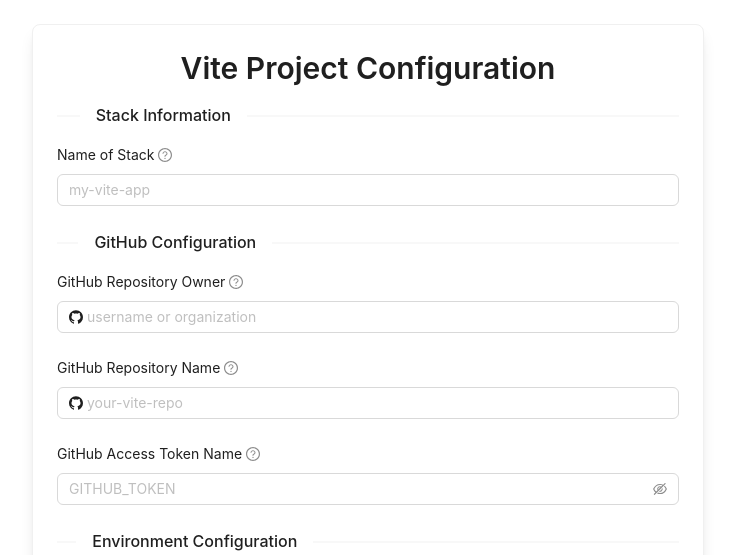
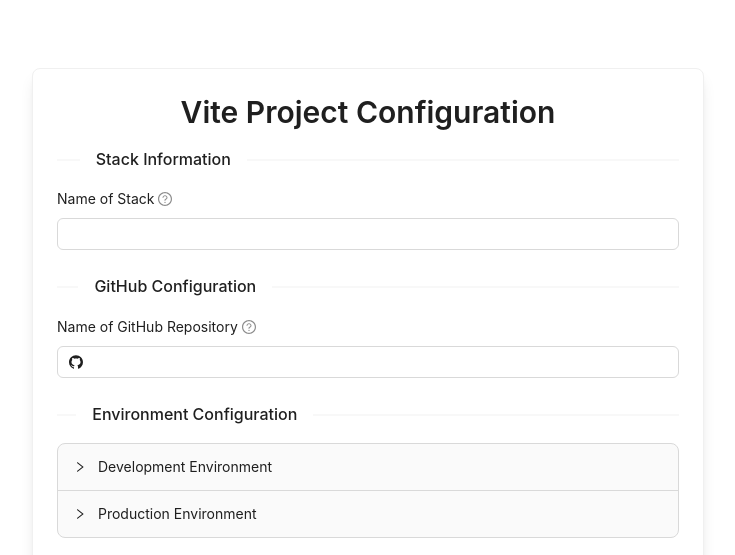
Before and after one commit to stevensblueprint/genesis, a React (Vite) app: page /vite_form in a window 1280 px wide. Shown: the top 555 px of the page, without its empty margins (272-1007 px from the left). Built offline with nearby package versions, Linux system fonts and the light colour scheme; no server answers; what @aws-amplify/ui-react, aws-amplify would draw is missing.

Commit message:
feat: improved ux by auto populating values based on stackname

```diff
--- a/src/pages/ViteForm.tsx
+++ b/src/pages/ViteForm.tsx
@@ -99,7 +99,6 @@
       }
 
       const data = await response.json();
-      // console.log('Success:', data);
       setSuccessMessage(
         `Project deployment ID ${data.deployment_id} initiated successfully! You'll receive an e-mail when the deployment is complete.`
       );
@@ -225,7 +224,51 @@
           />
         )}
 
-        <Form form={form} layout="vertical" onFinish={onFinish}>
+        <Form
+          form={form}
+          layout="vertical"
+          onFinish={onFinish}
+          onValuesChange={(changedValues, allValues) => {
+            if (changedValues.config?.name) {
+              const newStackName = changedValues.config.name;
+              form.setFieldsValue({
+                config: {
+                  ...allValues.config,
+                  githubRepoName: newStackName,
+                  dev: {
+                    ...allValues.config.dev,
+                    pipelineConfig: {
+                      ...allValues.config.dev?.pipelineConfig,
+                      name: `${newStackName}-pipeline-test`,
+                    },
+                    s3Config: {
+                      ...allValues.config.dev?.s3Config,
+                      bucketName: `${newStackName}-bucket-test`,
+                      artifactsBucket: `${newStackName}-artifacts-test`,
+                    },
+                  },
+                  prod: {
+                    ...allValues.config.prod,
+                    pipelineConfig: {
+                      ...allValues.config.prod?.pipelineConfig,
+                      name: `${newStackName}-pipeline-prod`,
+                    },
+                    s3Config: {
+                      ...allValues.config.prod?.s3Config,
+                      bucketName: `${newStackName}-bucket-prod`,
+                      artifactsBucket: `${newStackName}-artifacts-prod`,
+                    },
+                  },
+                },
+              });
+            }
+          }}
+          initialValues={{
+            config: {
+              githubRepoOwner: "stevensblueprint",
+            },
+          }}
+        >
           <Divider orientation="left">Stack Information</Divider>
           <Form.Item
             name={["config", "name"]}
@@ -233,42 +276,18 @@
             rules={[{ message: "Please input the stack name" }]}
             tooltip="A unique name for your project stack"
           >
-            <Input placeholder="my-vite-app" />
+            <Input />
           </Form.Item>
 
           <Divider orientation="left">GitHub Configuration</Divider>
           <div className="space-y-4">
             <Form.Item
-              name={["config", "githubRepoOwner"]}
-              label="GitHub Repository Owner"
-              rules={[{ message: "Please input the GitHub repository owner" }]}
-              tooltip="The GitHub username or organization that owns the repository"
-            >
-              <Input
-                prefix={<GithubOutlined className="text-gray-400" />}
-                placeholder="username or organization"
-              />
-            </Form.Item>
-
-            <Form.Item
               name={["config", "githubRepoName"]}
-              label="GitHub Repository Name"
+              label="Name of GitHub Repository"
               rules={[{ message: "Please input the GitHub repository name" }]}
               tooltip="The name of the GitHub repository"
             >
-              <Input
-                prefix={<GithubOutlined className="text-gray-400" />}
-                placeholder="your-vite-repo"
-              />
-            </Form.Item>
-
-            <Form.Item
-              name={["config", "githubAccessTokenName"]}
-              label="GitHub Access Token Name"
-              rules={[{ message: "Please input the GitHub access token name" }]}
-              tooltip="The name of your GitHub access token for authentication"
-            >
-              <Input.Password placeholder="GITHUB_TOKEN" />
+              <Input prefix={<GithubOutlined className="text-gray-400" />} />
             </Form.Item>
           </div>
 
```
